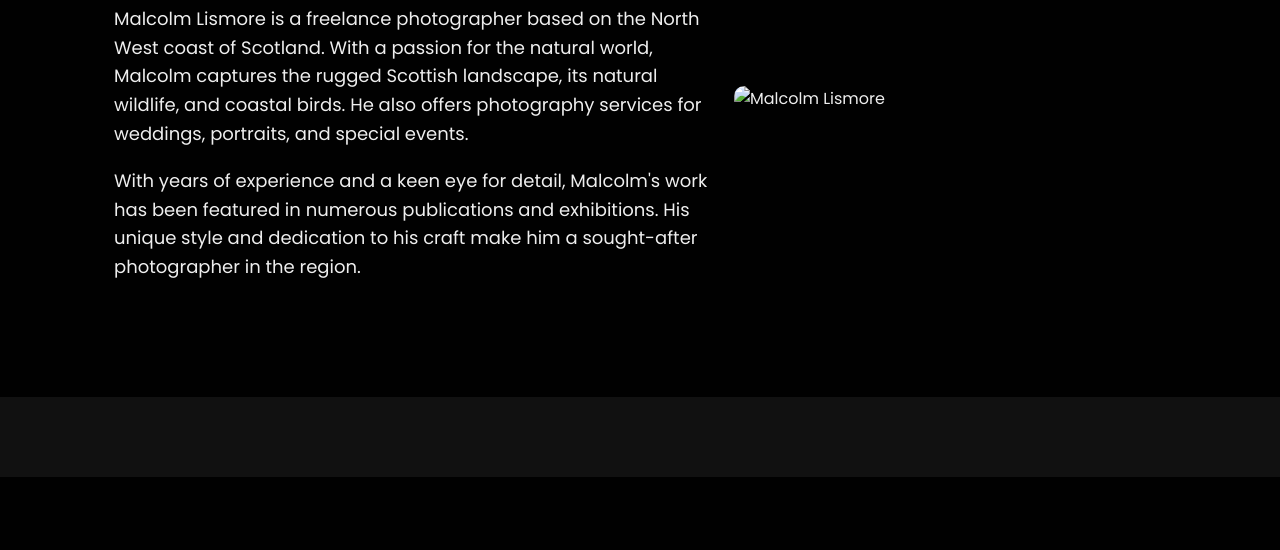
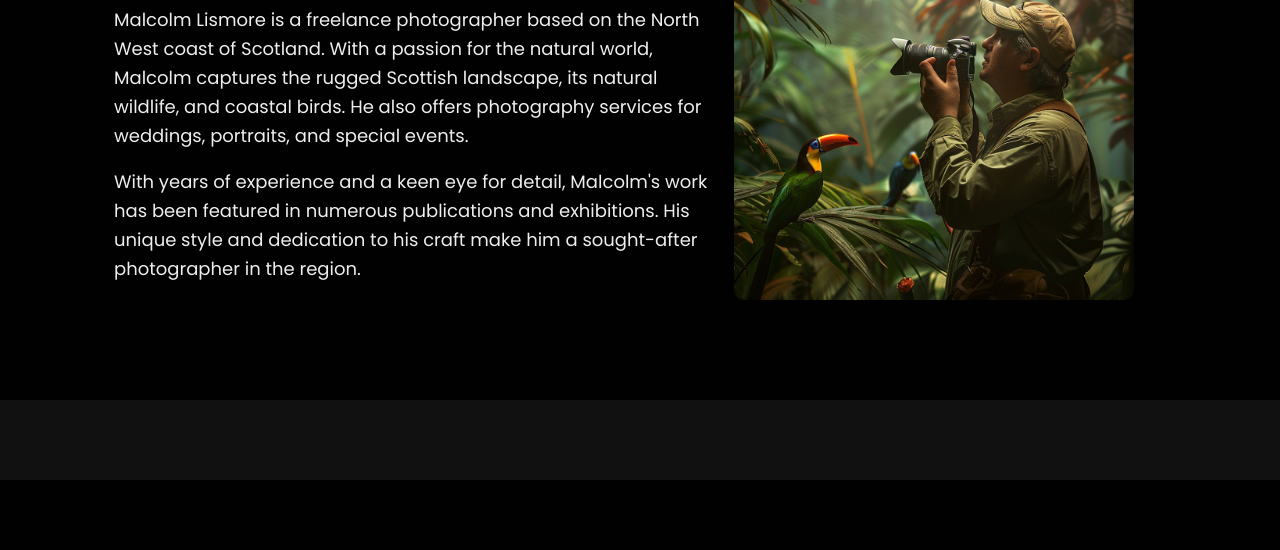
Before and after one commit to Thilina-Samarasinghe/photography-website, a plain HTML site: page about.html in a window 1280 px wide. Shown: the part 250-800 px from the top of the page. Drawn offline with Linux system fonts and the light colour scheme.

Commit message:
about.html

```diff
--- a/about.html
+++ b/about.html
@@ -25,7 +25,7 @@
                 <p>Malcolm Lismore is a freelance photographer based on the North West coast of Scotland. With a passion for the natural world, Malcolm captures the rugged Scottish landscape, its natural wildlife, and coastal birds. He also offers photography services for weddings, portraits, and special events.</p>
                 <p>With years of experience and a keen eye for detail, Malcolm's work has been featured in numerous publications and exhibitions. His unique style and dedication to his craft make him a sought-after photographer in the region.</p>
             </div>
-            <img src="image/about.jpg" alt="Malcolm Lismore" class="about-image">
+            <img src="about.jpg" alt="Malcolm Lismore" class="about-image">
         </section>
     </main>
 
```
